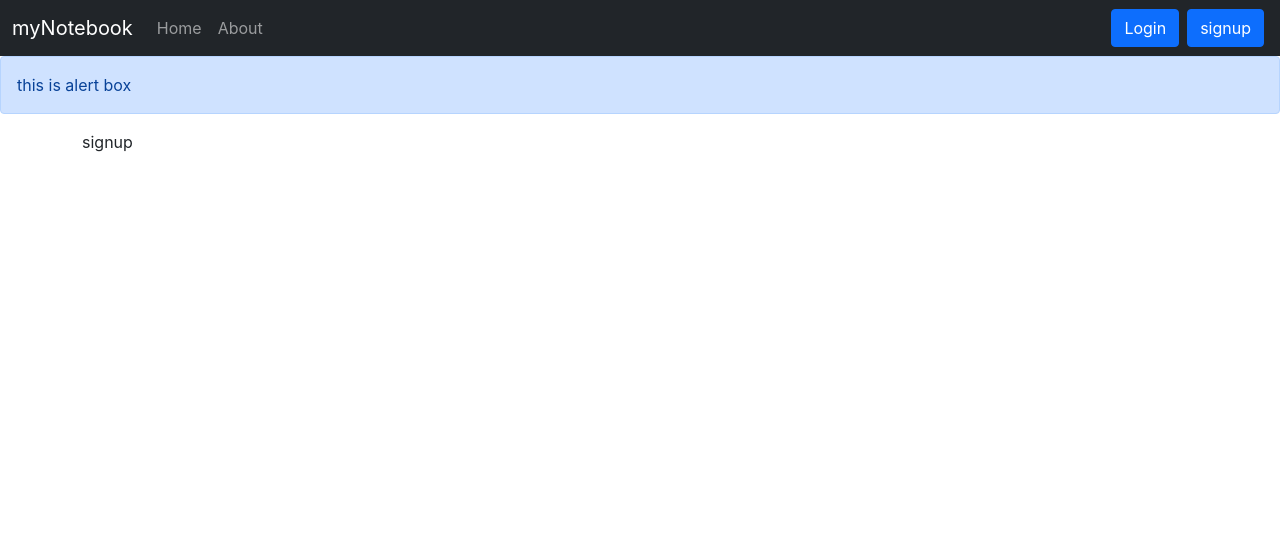
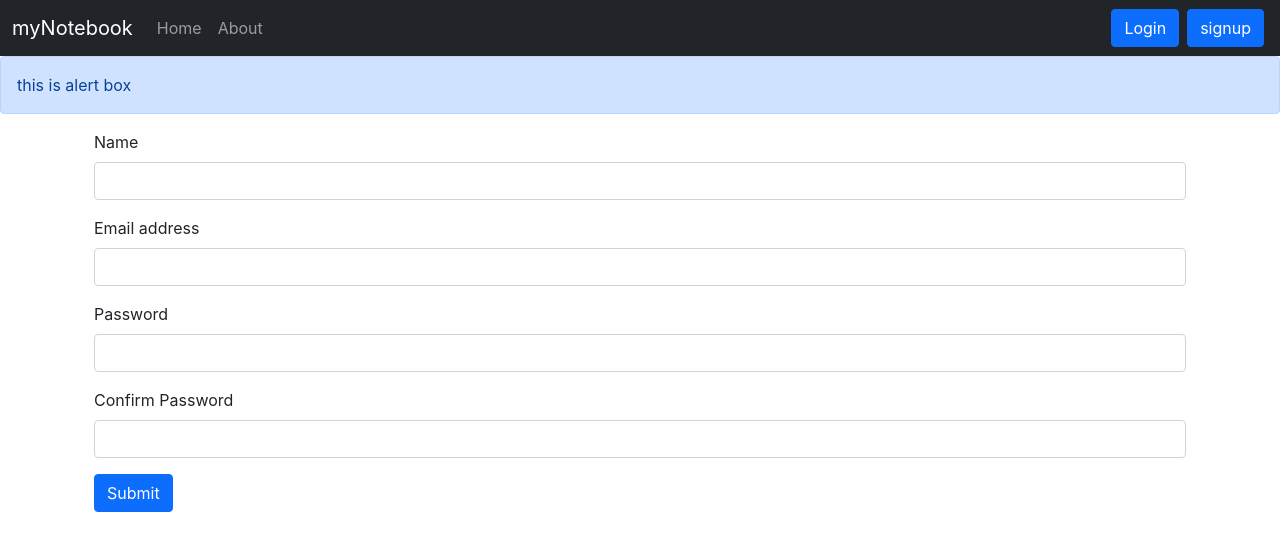
Before and after one commit to shirazsiddiqui/myNotebook, a React (Create React App) app: page /signup in a window 1280 px wide. Shown: the top 550 px of the page. Built offline with nearby package versions, Linux system fonts and the light colour scheme.

Commit message:
signup copleted

```diff
--- a/src/components/Signup.js
+++ b/src/components/Signup.js
@@ -1,9 +1,63 @@
-import React from 'react'
+import React, {useState} from 'react'
+import { useHistory } from 'react-router-dom'
+
 
 function Signup() {
+
+    const [credentials, setCredentials] = useState({name: "",email: "", password: "", cpassword:""})
+    let history = useHistory();
+    const handleSubmit = async (e) => {
+        e.preventDefault();
+        const {name, email, password} = credentials;
+        const response = await fetch("http://localhost:5000/api/auth/createuser", {
+            method: 'POST',
+            headers: {
+                'Content-Type': 'application/json'
+            },
+            body: JSON.stringify({name, email, password})
+        });
+        const json = await response.json()
+        console.log(json);
+        if (json.success){
+            // Save the auth token and redirect
+            localStorage.setItem('token', json.authtoken);
+            history.push("/");
+
+        }
+        else{
+            alert("Invalid credentials");
+        }
+    }
+
+    const onChange = (e)=>{
+        setCredentials({...credentials, [e.target.name]: e.target.value})
+    }
+
+
+
+
     return (
-        <div>
-            signup
+        <div className="container">
+            <form onSubmit={handleSubmit}>
+                <div className="mb-3">
+                    <label htmlFor="name" className="form-label">Name</label>
+                    <input type="text" className="form-control" id="name" name="name" onChange={onChange} aria-describedby="emailHelp"/>
+                </div>
+                <div className="mb-3">
+                    <label htmlFor="exampleInputEmail1" className="form-label">Email address</label>
+                    <input type="email" className="form-control" id="email" name="email" onChange={onChange} aria-describedby="emailHelp"/>
+                </div>
+                <div className="mb-3">
+                    <label htmlFor="Password" className="form-label">Password</label>
+                    <input type="password" className="form-control" id="password" name="password" onChange={onChange} minLength={5} required/>
+                </div>
+                <div className="mb-3">
+                    <label htmlFor="cpassword" className="form-label">Confirm Password</label>
+                    <input type="password" className="form-control" id="cpassword" name="cpassword" onChange={onChange} minLength={5} required/>
+                </div>
+
+                <button type="submit" className="btn btn-primary">Submit</button>
+            </form>
         </div>
     )
 }
```
Also changed, not shown: 1 other file (tests, documents, lock files or other folders).
